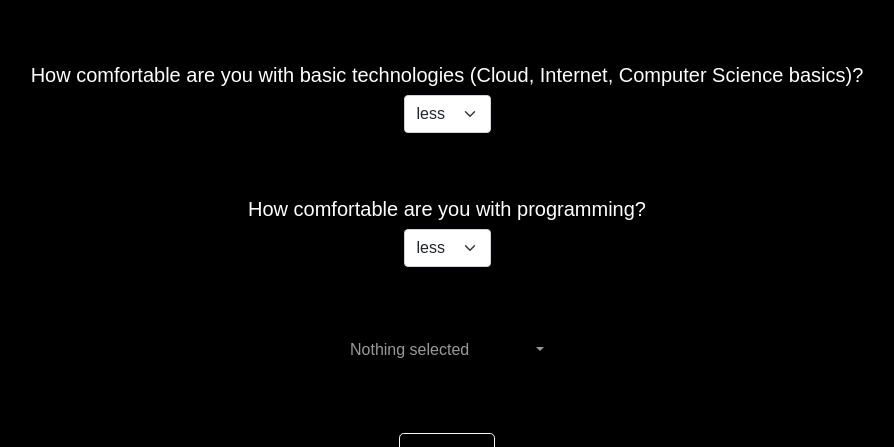
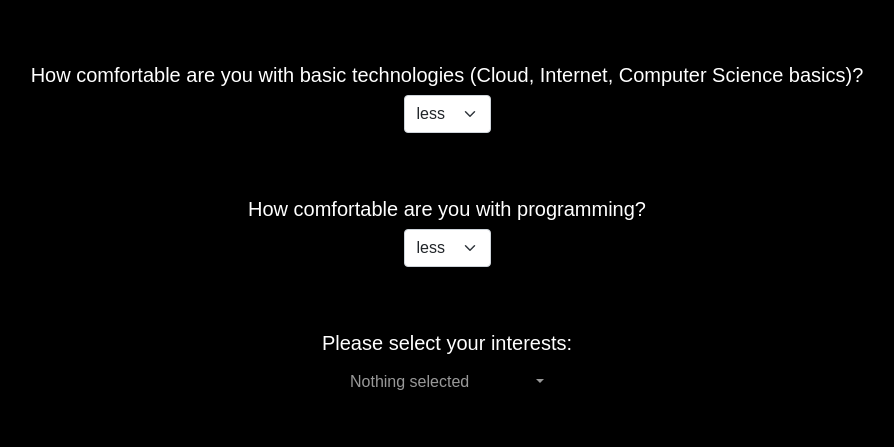
Before and after one commit to SimonRbk95/CS50, a Flask app: page / in a window 1280 px wide. Shown: the part 862-1309 px from the top of the page, without its empty margins (193-1087 px from the left). Run offline with Flask 2, Linux system fonts and the light colour scheme; parts of the project's set-up code (start-up, migrations or seed data) failed here and were passed over; some libraries are stand-ins or nearby versions.

Commit message:
Wed, Jun 8, 2022, 1:55 PM +00:00

```diff
--- a/final_project/templates/index.html
+++ b/final_project/templates/index.html
@@ -61,6 +61,18 @@
           </select>
       </div>
       <div class="col-12 text-center menu-margins">
+        <h5>Please select your interests:</h5>
+          <select required class="selectpicker" multiple aria-label="Default select example" name="x" style="margin-right: auto; margin-left: auto;">
+            <option value="1">Machine Learning</option>
+            <option value="2">Blockchain</option>
+            <option value="3">Internet of Things</option>
+            <option value="3">Data Analytics/ Science</option>
+            <option value="3">Computer Science</option>
+            <option value="3">Programming with Python</option>
+          </select>
+      </div>
+      <div class="col-12 text-center menu-margins">
+        <h5>Please select your goals:</h5>
           <select required class="selectpicker" multiple aria-label="Default select example" name="x" style="margin-right: auto; margin-left: auto;">
             <option value="1">One</option>
             <option value="2">Two</option>
```
